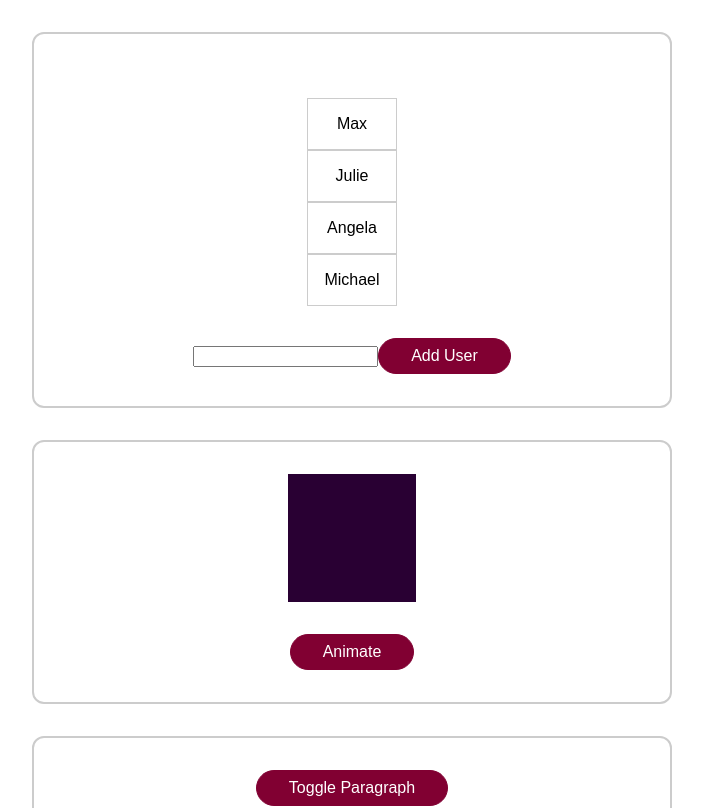
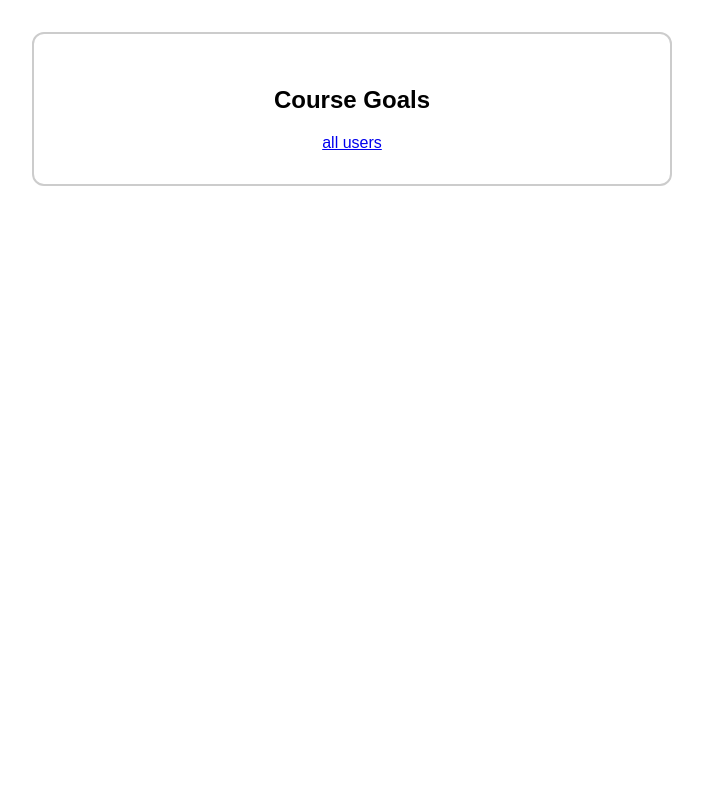
Before and after one commit to chaehyun-oh/vue_tcg, a Vue app in the folder animations-01-starting-setup/: page /goals in a window 1280 px wide. Shown: the top 808 px of the page, without its empty margins (288-991 px from the left). Built offline with nearby package versions, Linux system fonts and the light colour scheme.

Commit message:
230625 update

```diff
--- a/animations-01-starting-setup/package.json
+++ b/animations-01-starting-setup/package.json
@@ -9,7 +9,8 @@
   },
   "dependencies": {
     "core-js": "^3.6.5",
-    "vue": "^3.0.0"
+    "vue": "^3.0.0",
+    "vue-router": "^4.2.2"
   },
   "devDependencies": {
     "@vue/cli-plugin-babel": "~4.5.0",
--- a/animations-01-starting-setup/src/App.vue
+++ b/animations-01-starting-setup/src/App.vue
@@ -1,5 +1,10 @@
 <template>
-  <div class="container">
+  <router-view v-slot="slotProps">
+    <transition name="route" mode="out-in">
+      <component :is="slotProps.Component"></component>
+    </transition>
+  </router-view>
+  <!-- <div class="container">
     <list-data></list-data>
   </div>
   <div class="container">
@@ -35,14 +40,14 @@
   </base-modal>
   <div class="container">
     <button @click="showDialog">Show Dialog</button>
-  </div>
+  </div> -->
 </template>
 
 <script>
-import ListData from './components/ListData.vue';
+// import ListData from './components/ListData.vue';
 
 export default {
-  components: { ListData },
+  // components: { ListData },
   data() {
     return {
       animatedBlock: false,
@@ -222,6 +227,17 @@
   opacity: 1;
 }
 
+/* .route-enter-from {
+} */
+.route-enter-active {
+  animation: slide-fade 0.4s ease-out;
+}
+/* .route-enter-to {
+} */
+.route-leave-acitve {
+  animation: slide-fade 0.4s ease-in;
+}
+
 @keyframes modal {
   from {
     opacity: 0;
--- a/animations-01-starting-setup/src/main.js
+++ b/animations-01-starting-setup/src/main.js
@@ -1,10 +1,25 @@
 import { createApp } from 'vue';
+import { createRouter, createWebHistory } from 'vue-router';
 
 import App from './App.vue';
 import BaseModal from './components/BaseModal.vue';
+import AllUsers from './pages/AllUsers.vue';
+import CourseGoals from './pages/CourseGoals.vue';
+
+const router = createRouter({
+    history: createWebHistory(),
+    routes: [
+        { path: '/', component: AllUsers },
+        { path: '/goals', component: CourseGoals }
+    ]
+});
 
 const app = createApp(App);
 
 app.component('base-modal', BaseModal);
 
-app.mount('#app');
+app.use(router);
+
+router.isReady().then(function () {
+    app.mount('#app');
+})
--- /dev/null
+++ b/animations-01-starting-setup/src/pages/AllUsers.vue
@@ -0,0 +1,6 @@
+<template>
+  <div class="container">
+    <h2>All Users</h2>
+    <router-link to="/goals">course goals</router-link>
+  </div>
+</template>
--- /dev/null
+++ b/animations-01-starting-setup/src/pages/CourseGoals.vue
@@ -0,0 +1,6 @@
+<template>
+  <div class="container">
+    <h2>Course Goals</h2>
+    <router-link to="/">all users</router-link>
+  </div>
+</template>
```
Also changed, not shown: 2 other files (tests, documents, lock files or other folders).
